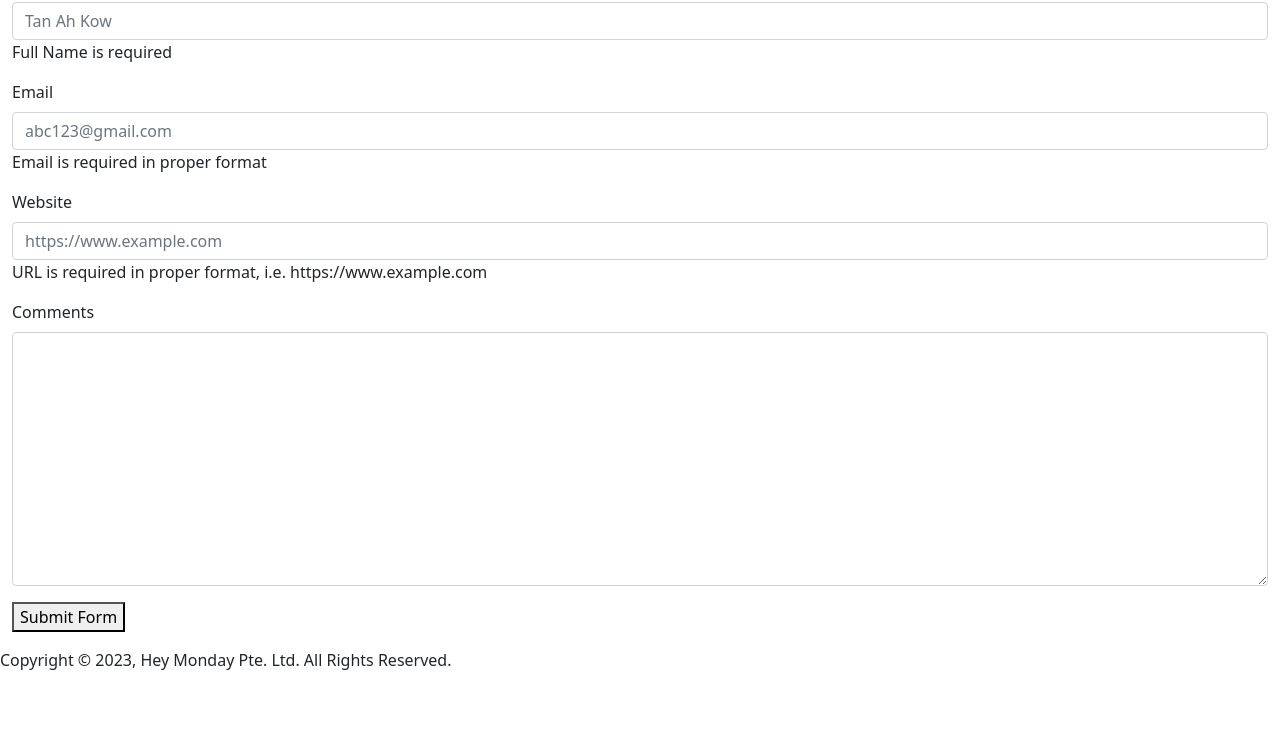
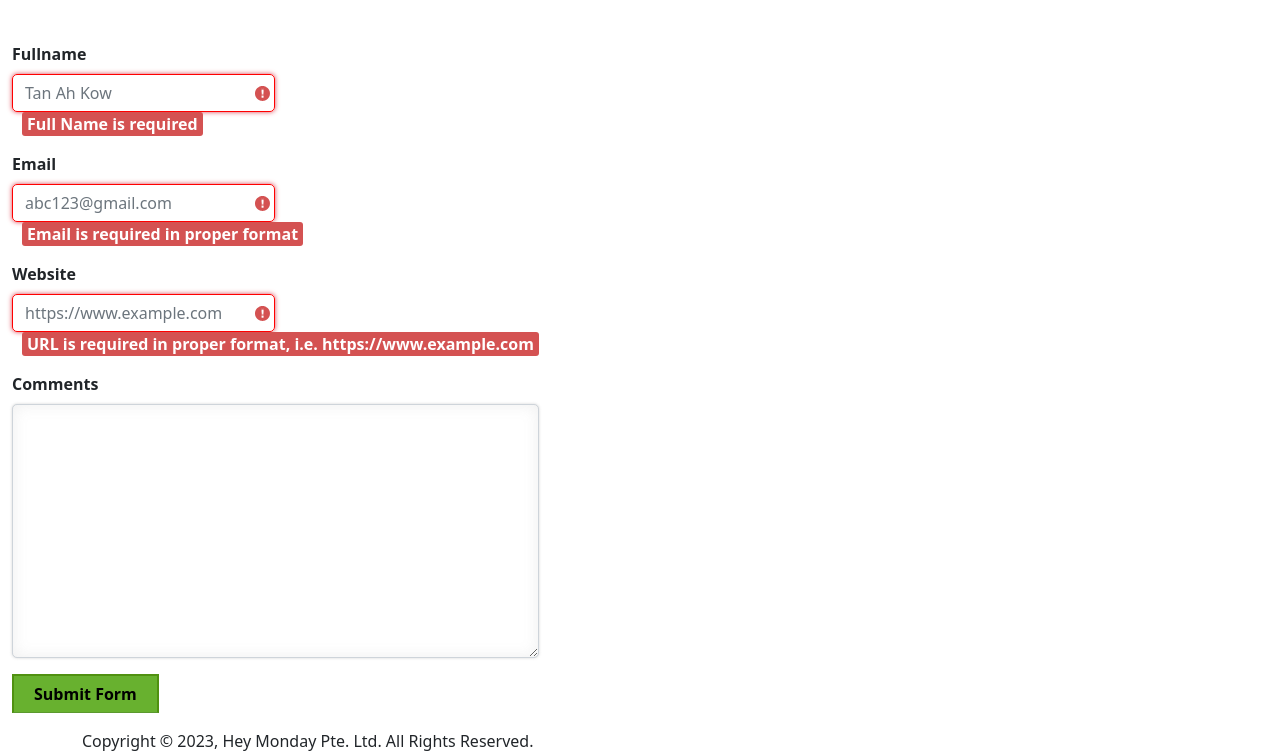
Before and after one commit to YongLi-Low/day7_sdfworkshop, a plain HTML site: page contact.html in a window 1280 px wide. Shown: the part 140-893 px from the top of the page. Before the commit the page ends 812 px from the top, so only its background shows below. Drawn offline with nearby package versions, Linux system fonts and the light colour scheme.

Commit message:
added css

```diff
--- a/contact.html
+++ b/contact.html
@@ -9,6 +9,9 @@
         integrity="sha384-EVSTQN3/azprG1Anm3QDgpJLIm9Nao0Yz1ztcQTwFspd3yD65VohhpuuCOmLASjC" crossorigin="anonymous">
 
     <script src="https://kit.fontawesome.com/b658cffefd.js" crossorigin="anonymous"></script>
+
+    <link rel="stylesheet" href="./css/style1.css">
+
 
     <title>Contact</title>
 </head>
@@ -63,26 +66,26 @@
     <div class="container-fluid">
         <div class="row">
             <section>
-                <form action="#" method="POST" name="contact_form">
+                <form action="#" method="POST" name="contact_form" class="contact_form">
                     <div class="mb-3">
                         <h2>Contact Us</h2>
                     </div>
                     <div class="mb-3">
                         <label for="fullname" class="form-label">Fullname</label>
                         <input type="text" placeholder="Tan Ah Kow" required class="form-control">
-                        <span>Full Name is required</span>
+                        <span class="form_hint">Full Name is required</span>
                     </div>
 
                     <div class="mb-3">
                         <label for="email" class="form-label">Email</label>
                         <input type="email" placeholder="abc123@gmail.com" required class="form-control">
-                        <span>Email is required in proper format</span>
+                        <span class="form_hint">Email is required in proper format</span>
                     </div>
 
                     <div class="mb-3">
                         <label for="website" class="form-label">Website</label>
-                        <input type="url" placeholder="https://www.example.com" required pattern="(http/https)://.+" class="form-control">
-                        <span>URL is required in proper format, i.e. https://www.example.com</span>
+                        <input type="url" placeholder="https://www.example.com" required pattern="(http|https)://.+" class="form-control">
+                        <span class="form_hint">URL is required in proper format, i.e. https://www.example.com</span>
                     </div>
 
                     <div class="mb-3">
@@ -99,9 +102,11 @@
 
     </div>
 
-    <footer>
-        Copyright &copy 2023, Hey Monday Pte. Ltd. All Rights Reserved.
-    </footer>
+    <div class="container">
+        <footer>
+            Copyright &copy 2023, Hey Monday Pte. Ltd. All Rights Reserved.
+        </footer>
+    </div>
 
     <script src="https://cdn.jsdelivr.net/npm/bootstrap@5.0.2/dist/js/bootstrap.bundle.min.js"
         integrity="sha384-MrcW6ZMFYlzcLA8Nl+NtUVF0sA7MsXsP1UyJoMp4YLEuNSfAP+JcXn/tWtIaxVXM"
--- /dev/null
+++ b/css/style1.css
@@ -0,0 +1,92 @@
+a {
+    color: rebeccapurple;
+    text-decoration: solid;
+    text-shadow: 5em;
+}
+
+a:hover {
+    text-decoration: underline;
+}
+
+h1, h2, h3 {
+    font-family: Arial, Helvetica, sans-serif;
+    line-height: 100px;
+}
+
+.contact_form {
+    /*background: red url();*/
+}
+
+.contact_form {
+    font-weight: bold;
+    /*width: 90px;*/
+    margin-top: 10px;
+    display: inline-block;
+    float: left;
+}
+
+.contact_form input{
+    width: 50%;
+    height: auto;
+}
+
+.contact_form input, .contact_form textarea {
+    background-color: #ffff;
+    box-shadow: 0px 0px 3px #cccc, 0px 0px 15px #eeee inset;
+    border-radius: 5px;
+}
+
+.contact_form input:focus, .contact_form textarea:focus {
+    border: 2px solid #555555;
+    box-shadow: 0px 0px 3px #aaaaaa;
+    padding: 25px;
+}
+
+.contact_form input:required{
+    background: url(../images/red_asterisk.png) no-repeat 98% center;
+}
+
+.contact_form input:valid {
+    background: url(../images/valid.png) no-repeat 98% center;
+}
+
+.contact_form input:invalid {
+    background: url(../images/invalid.png) no-repeat 98% center;
+    border-color: red;
+    box-shadow: 0px 0px 5px #d45;
+}
+
+.contact_form button {
+    background-color: #68b12f;
+    border: 2px solid #509111;
+    border-bottom: 1px solid #5b992f;
+    font-weight: bold;
+    text-align: center;
+    padding: 6px 20px;
+}
+
+.contact_form button:hover {
+    opacity: 55%;
+    cursor: pointer;
+}
+
+.contact_form button:active {
+    border: 2px solid #20911e;
+    box-shadow: 0 0 10 5 #35650b;
+}
+
+.form_hint {
+    background: #d45252;
+    border-radius: 3px 3px 3px 3px;
+    color: white;
+    margin-left: 10px;
+    padding: 1px 5px;
+}
+
+.contact_form input:focus + .form_hint {
+    display: inline;
+}
+
+.contact_form input:required:valid + .form_hint {
+    background: #28921f;
+}
```
Also changed, not shown: gov.html (added, +19 -0 lines).
